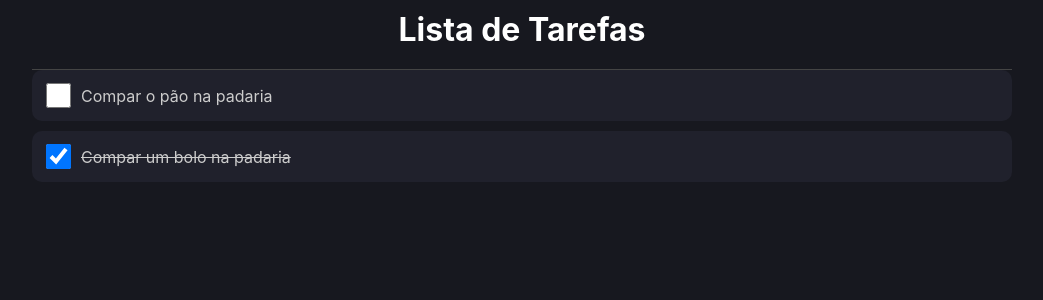
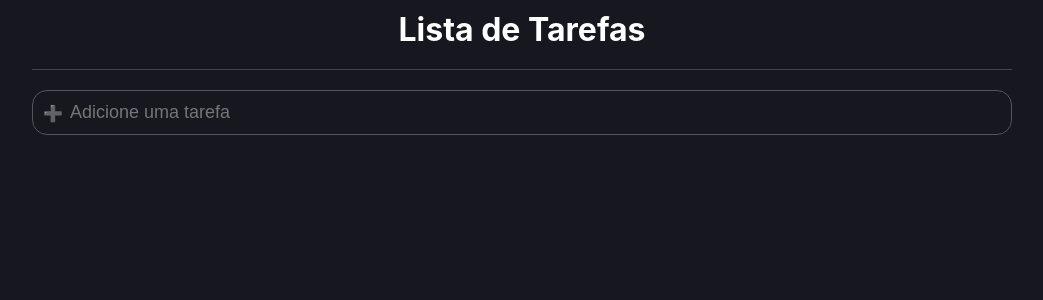
Before and after one commit to danielmeloalencar/todo, a React (Create React App) app: page / in a window 1280 px wide. Shown: the top 300 px of the page, without its empty margins (118-1161 px from the left). Built offline with nearby package versions, Linux system fonts and the light colour scheme.

Commit message:
Adicionar nova tarefa

```diff
--- a/src/App.tsx
+++ b/src/App.tsx
@@ -2,17 +2,28 @@ import { useState } from 'react';
 import * as C from './App.styles';
 import { Item } from './types/Item';
 import { ListItem } from './components/ListItem';
+import { AddArea } from './components/addArea';
 
 const App = () => {
-  const [list, setList] = useState<Item[]>([
-    { id: 1, name: 'Compar o pão na padaria', done: false },
-    { id: 2, name: 'Compar um bolo na padaria', done: true },
-  ]);
+  const [list, setList] = useState<Item[]>([]);
+
+  const handleAddTask = (taskName: string) => {
+    let newList = [...list];
+    newList.push({
+      id: list.length + 1,
+      name: taskName,
+      done: false
+    })
+
+    setList(newList);
+  }
 
   return (
     <C.Container>
       <C.Area>
         <C.Header>Lista de Tarefas</C.Header>
+
+        <AddArea onEnter={handleAddTask}/>
 
         {list.map((item, index) => (
           <ListItem key={index} item={item}></ListItem>
--- /dev/null
+++ b/src/components/addArea/index.tsx
@@ -0,0 +1,30 @@
+import { useState, KeyboardEvent } from 'react';
+import * as C from './styles';
+
+type Props = {
+    onEnter: (taskName: string) => void
+}
+
+export const AddArea = ({ onEnter }: Props) => {
+    const [inputText, setInputText] = useState('');
+
+    const handleKeyUp = (e: KeyboardEvent) => {
+        if (e.code === "Enter" && inputText !== '') {
+            onEnter(inputText);
+            setInputText('');
+        }
+    }
+
+    return (
+        <C.Container>
+            <div className='image'>➕</div>
+            <input
+                type="text"
+                placeholder="Adicione uma tarefa"
+                value={inputText}
+                onChange={e => setInputText(e.target.value)}
+                onKeyUp={handleKeyUp}
+            />
+        </C.Container>
+    )
+}
--- /dev/null
+++ b/src/components/addArea/styles.ts
@@ -0,0 +1,23 @@
+import styled from "styled-components";
+
+export const Container = styled.div`
+    border: 1px solid #555;
+    border-radius: 15px;
+    padding: 10px;
+    margin: 20px 0;
+    display: flex;
+    align-items: center;
+
+    .image {
+        margin-right: 5px;
+    }
+
+    input {
+        border: 0;
+        background: transparent;
+        outline: 0;
+        color: #fff;;
+        font-size: 18px;
+        flex:1;
+    }
+`;
```
